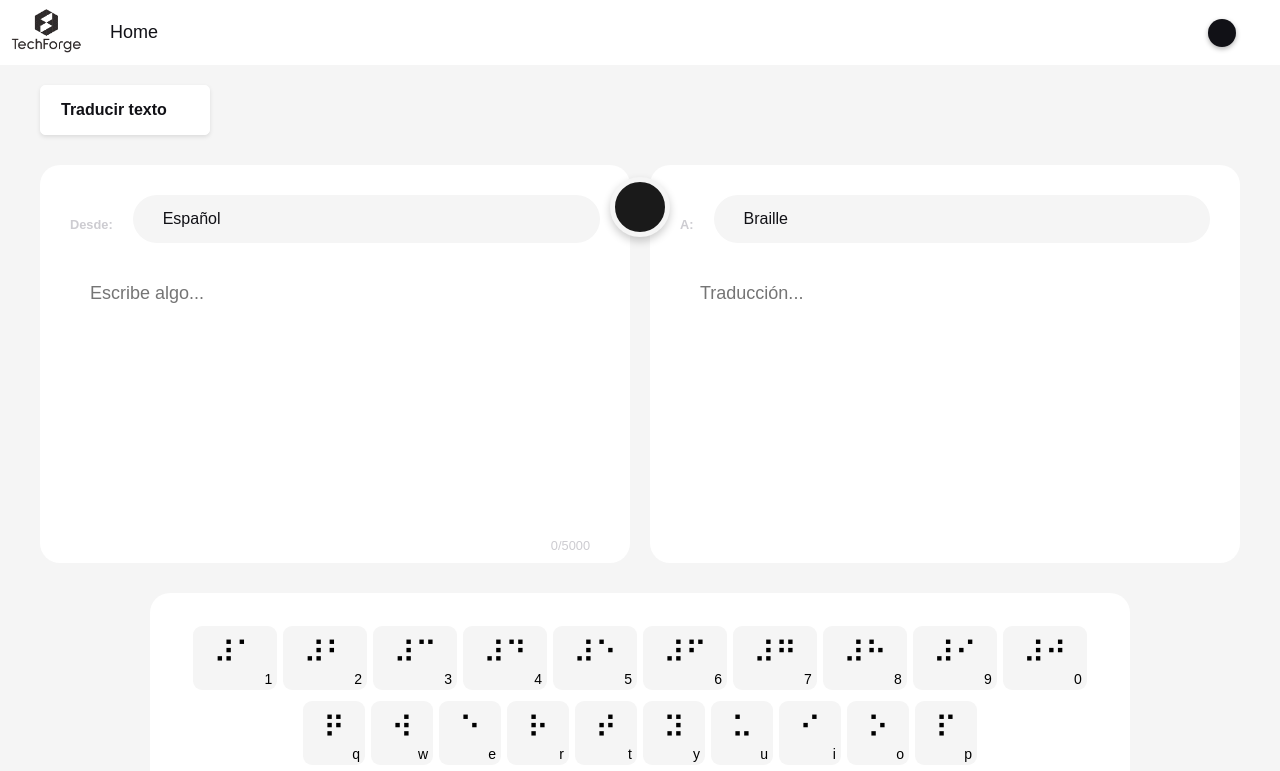
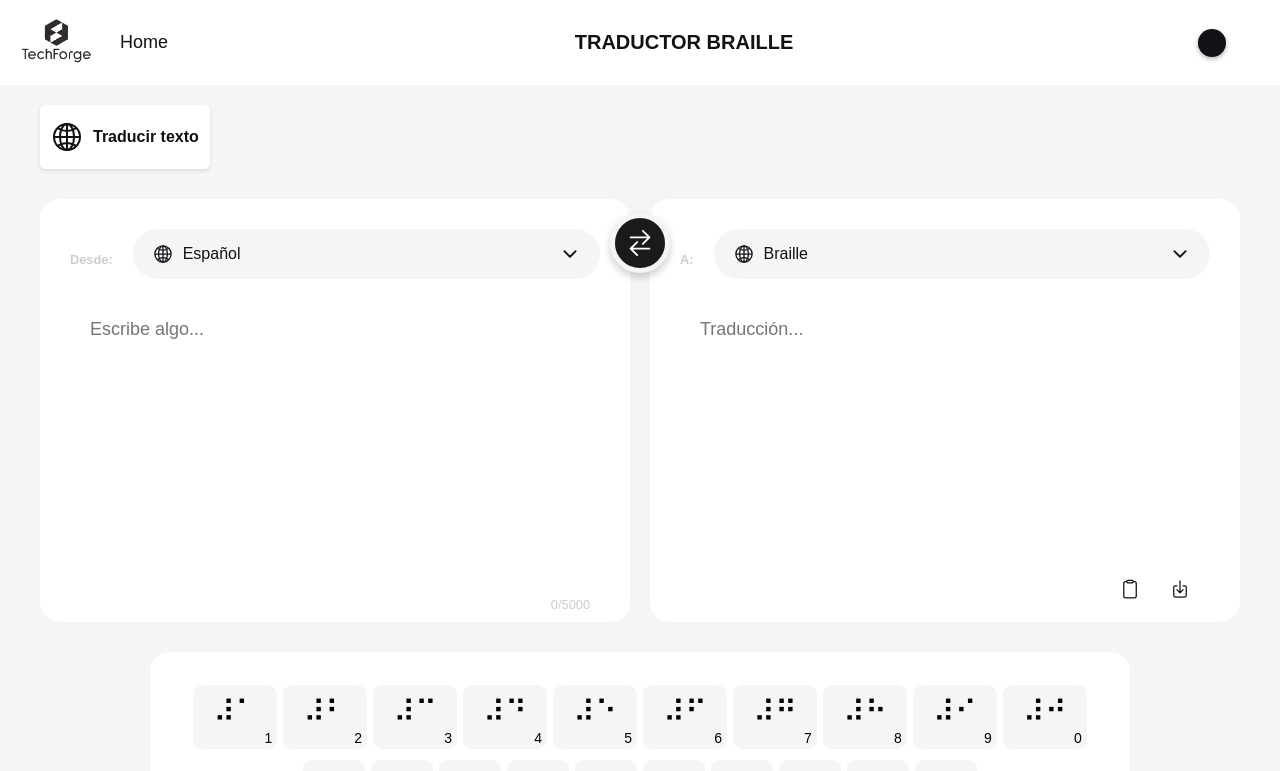
Before and after one commit to riofutabac/BrailleTraductor, a React (Create React App) app in the folder Version_1/Codigo/frontend/my-app/: page / in a window 1280 px wide. Shown: the top 771 px of the page. Built offline with nearby package versions, Linux system fonts and the light colour scheme.

Commit message:
chore: Update NavBar styling and add title

```diff
--- a/Version_1/Codigo/frontend/my-app/src/components/NavBar/NavBar.css
+++ b/Version_1/Codigo/frontend/my-app/src/components/NavBar/NavBar.css
@@ -4,6 +4,7 @@
   align-items: center;
   justify-content: space-between;
   background-color: var(--light-bg-color);
+  padding: 10px; /* Agrega un padding para dar espacio */
 }
 
 .logo {
@@ -12,14 +13,16 @@
 }
 
 ul {
-  flex: 1;
   list-style: none;
   text-align: left;
+  margin: 0;
+  padding: 0;
+  display: flex;
+  align-items: center;
 }
 
 ul li {
-  display: inline-block;
-  margin: 10px 20px;
+  margin: 0 20px;
   font-size: 18px;
   cursor: pointer;
 }
@@ -95,3 +98,14 @@
 .toggle input:focus + label {
   box-shadow: 0 0 0 3px rgba(0, 0, 0, 0.2);
 }
+
+.navbar .Titulo {
+  font-size: 20px;
+  font-weight: bold;
+  color: var(--text-color);
+  text-align: center;
+  flex: 1;
+  display: flex;
+  justify-content: center;
+  text-transform: uppercase;
+}
--- a/Version_1/Codigo/frontend/my-app/src/components/NavBar/NavBar.jsx
+++ b/Version_1/Codigo/frontend/my-app/src/components/NavBar/NavBar.jsx
@@ -13,6 +13,9 @@
       <ul>
         <li><a href='#'>Home</a></li>
       </ul>
+      <div className='Titulo'>
+        <p>Traductor Braille</p>
+      </div>
       <div className='btn-modo'>
         <div className="toggle">
           <input id="toggle-switch" type="checkbox" onChange={toggleDarkMode}></input>
```
